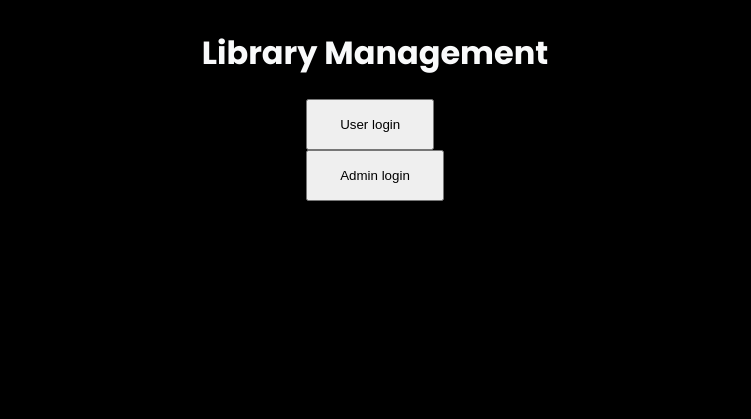
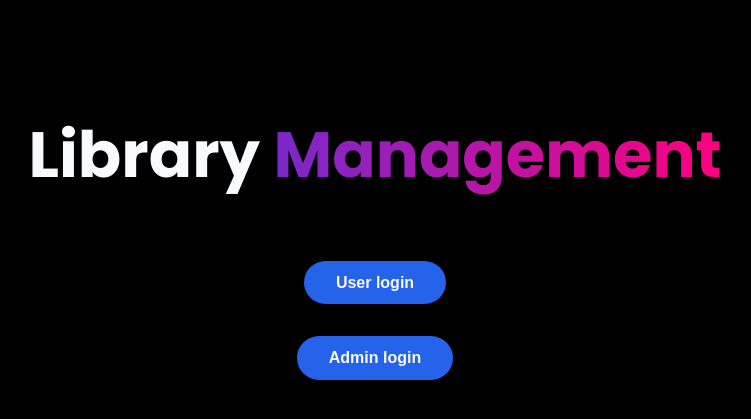
Before and after one commit to himanch007/innovaccer-library-management-system, a Flask app: page / in a window 1280 px wide. Shown: the top 419 px of the page, without its empty margins (265-1016 px from the left). Run offline with Flask 2, Linux system fonts and the light colour scheme.

Commit message:
style: style fix for header

```diff
--- a/static/styles/style.css
+++ b/static/styles/style.css
@@ -4,7 +4,10 @@
   --primary-bg-color: #000;
   --primary-header-color: #4f46e5;
   --primary-text-color: #f9fafb;
-  --primary-button-color: #93c5fd;
+  --primary-button-color: #2563eb;
+  --secondary-invert-color: #fbcfe8;
+  --start-color: #7928ca;
+  --end-color: #ff0080;
 }
 
 * {
@@ -23,8 +26,43 @@ body {
   flex-direction: column;
   justify-content: center;
   align-items: center;
+  margin-top: 4rem;
+}
+
+.main-header {
+  font-size: 4rem;
+}
+
+.invert {
+  -webkit-background-clip: text;
+  -webkit-text-fill-color: transparent;
+  background-image: linear-gradient(
+    90deg,
+    var(--start-color),
+    var(--end-color)
+  );
 }
 
 .btn {
-  padding: 1rem 2rem;
+  padding: 0.8rem 2rem;
+  border: none;
+  margin: 1rem;
+  font-size: 1rem;
 }
+
+.container {
+  text-align: center;
+}
+
+.login-btn {
+  color: var(--primary-text-color);
+  background: var(--primary-button-color);
+  font-weight: bold;
+  border-radius: 2rem;
+}
+
+.login-btn:hover,
+.login-btn:focus {
+  color: var(--primary-button-color);
+  background: var(--primary-text-color);
+}
--- a/templates/index.html
+++ b/templates/index.html
@@ -3,14 +3,16 @@
   {%include "header.html"%}
   <body>
     <div class="main-container">
-      <h1>Library Management</h1>
+      <h1 class="main-header">
+        Library <span class="invert">Management</span>
+      </h1>
       <div class="container">
         <form action="/user-login" method="GET">
-          <button class="btn" type="submit">User login</button>
+          <button class="btn login-btn" type="submit">User login</button>
         </form>
 
         <form action="/admin-login" method="GET">
-          <button class="btn" type="submit">Admin login</button>
+          <button class="btn login-btn" type="submit">Admin login</button>
         </form>
       </div>
     </div>
```
